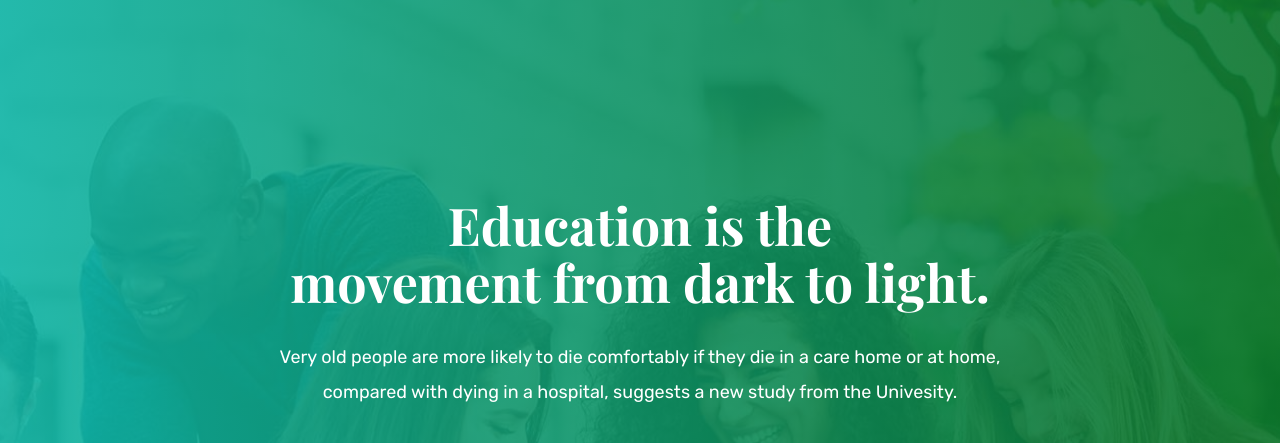
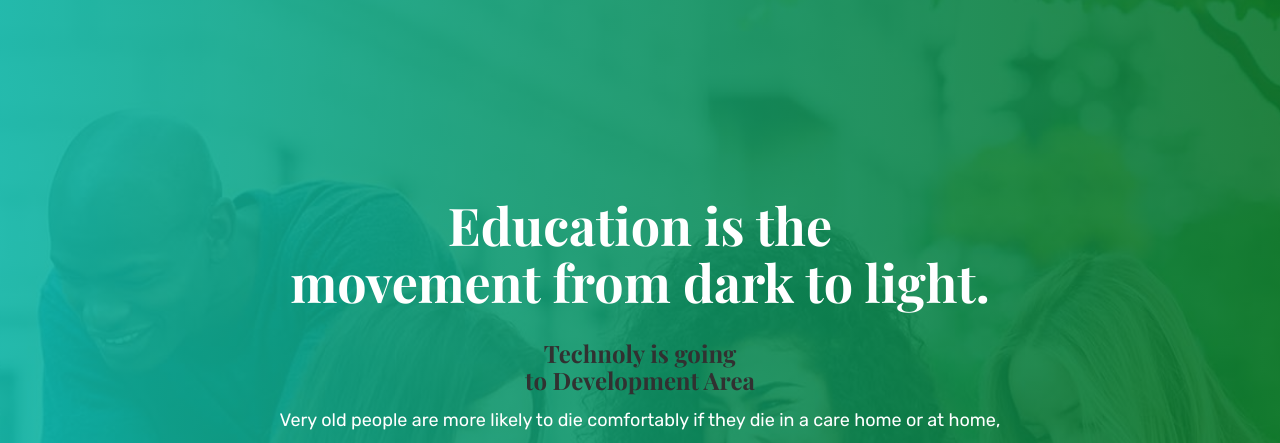
Before and after one commit to rhrafiulhaque/TestOne, a plain HTML site: page index.html in a window 1280 px wide. Shown: the part 74-517 px from the top of the page. Drawn offline with nearby package versions, Linux system fonts and the light colour scheme; a web font is replaced by a local one.

Commit message:
this is branch

```diff
--- a/index.html
+++ b/index.html
@@ -62,6 +62,7 @@
       <div class="row ">
         <div class="col-lg-12 text-center ">
           <h2> Education is the<br />movement from dark to light.</h2>
+          <h3>Technoly is going <br />to Development Area</h3>
           <p>Very old people are more likely to die comfortably if they die in a care home or at home,<br />compared
             with dying in a hospital, suggests a new study from the Univesity.</p>
           <p><a href="https://www.youtube.com/watch?v=Eh3PskyYMDM&list=RDEh3PskyYMDM&start_radio=1"
```
